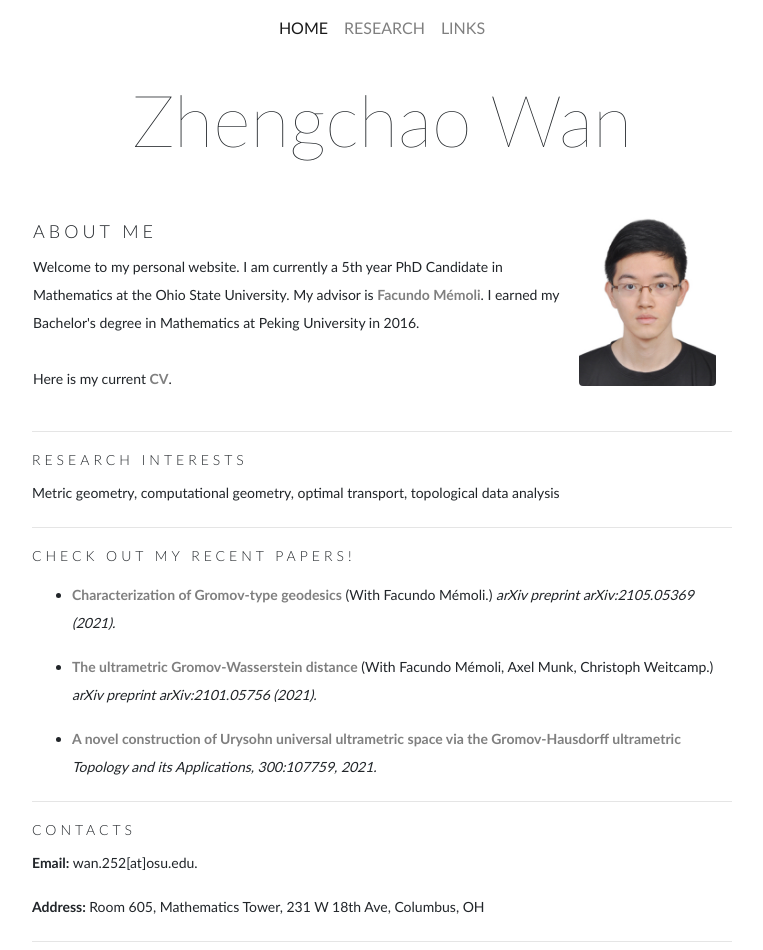
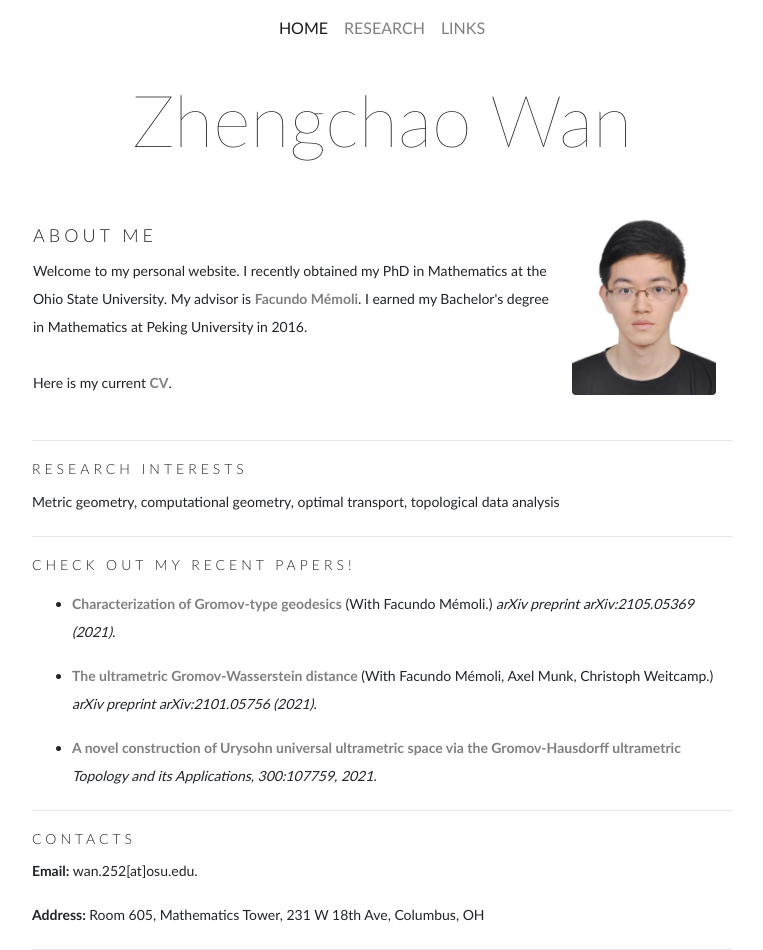
Before and after one commit to ZhengchaoW/ZhengchaoW.github.io, a Jekyll site: the page built from index.html, in a window 1280 px wide. Shown: the whole page, without its empty margins (258-1021 px from the left). Built offline with Jekyll 4.4.1, drawn with Linux system fonts in a browser that asks for light colours.

Commit message:
Update index.html

```diff
--- a/index.html
+++ b/index.html
@@ -10,7 +10,7 @@ active: home
               <td>
                   <section>
                     <p><h2>About me</h2>
-                      Welcome to my personal website. I am currently a 5th year PhD Candidate in Mathematics at the Ohio State University. My advisor is <a href="http://facundo-memoli.org">Facundo Mémoli</a>. I earned my Bachelor's degree in Mathematics at Peking University in 2016.
+                      Welcome to my personal website. I recently obtained my PhD in Mathematics at the Ohio State University. My advisor is <a href="http://facundo-memoli.org">Facundo Mémoli</a>. I earned my Bachelor's degree in Mathematics at Peking University in 2016.
                     <br>
                     <br>
                     Here is my current <a href="cv.pdf">CV</a>.</p>
```
